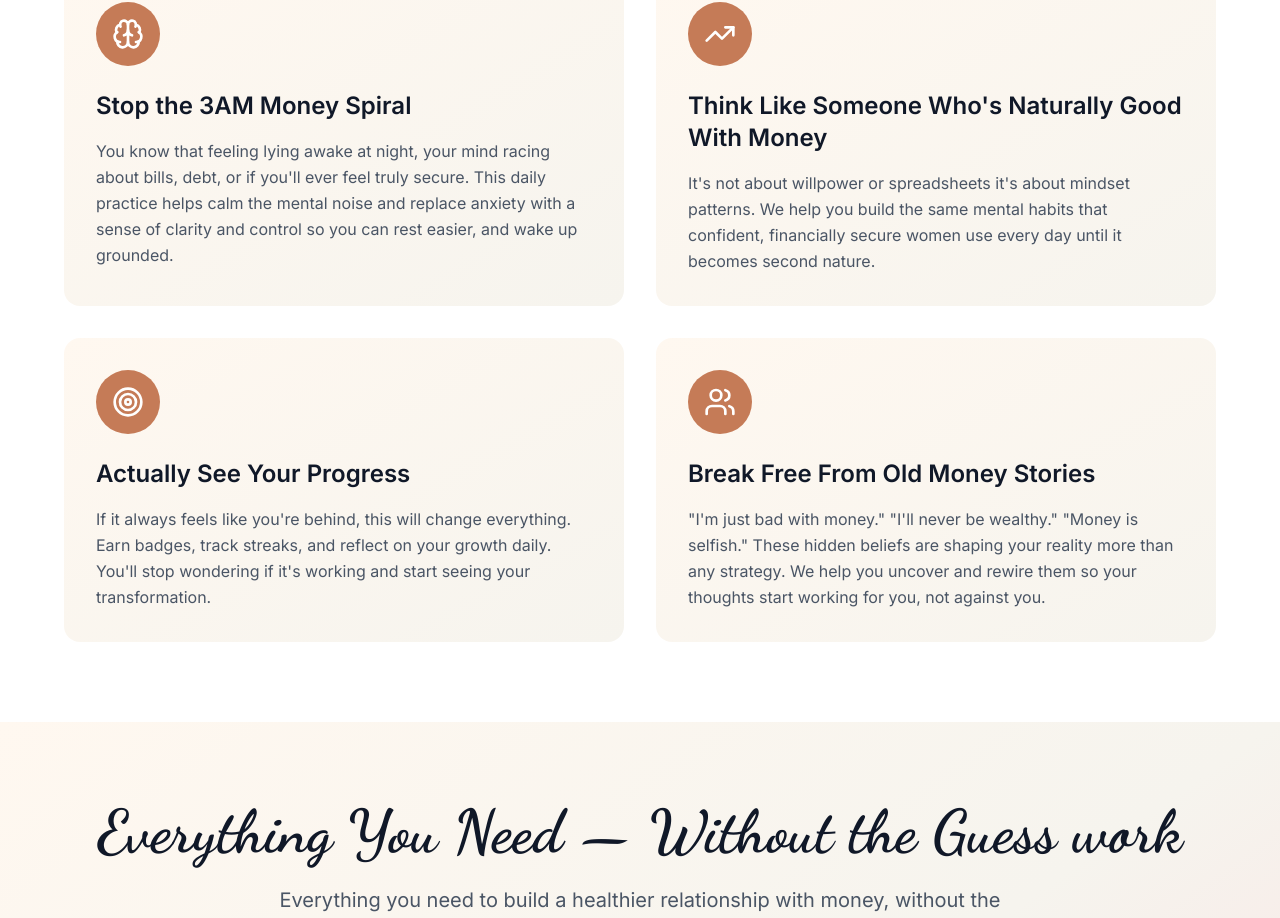
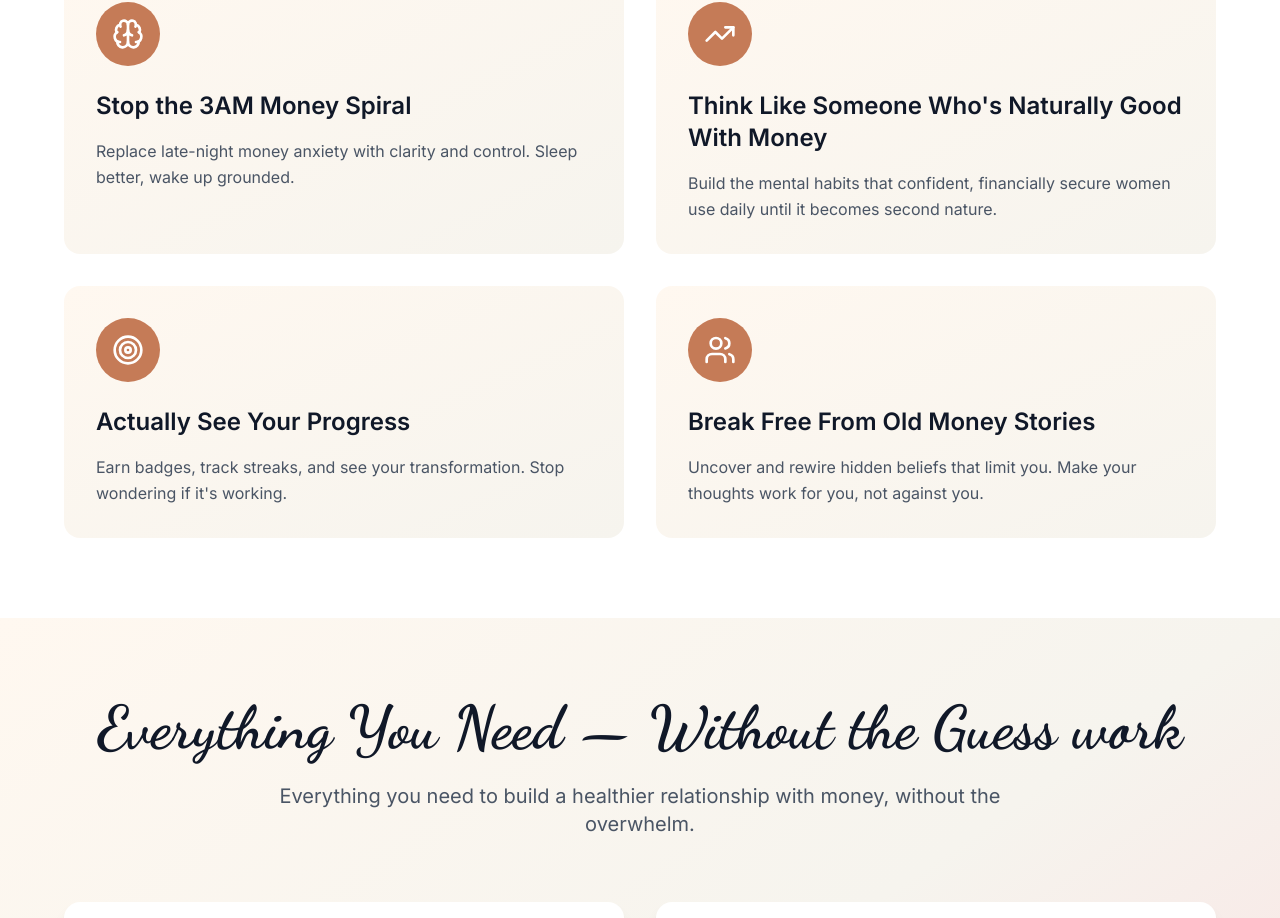
Before and after one commit to carolynjones73-create/mindful-landing, a React (Vite) app: page / in a window 1280 px wide. Shown: the part 3620-4538 px from the top of the page. Built offline with nearby package versions, Linux system fonts and the light colour scheme; no server answers.

Commit message:
Shorten benefit descriptions to fit on one line

```diff
--- a/src/components/landing/LandingPage.tsx
+++ b/src/components/landing/LandingPage.tsx
@@ -10,22 +10,22 @@ export default function LandingPage({ onGetStarted }: LandingPageProps) {
     {
       icon: Brain,
       title: "Stop the 3AM Money Spiral",
-      description: "You know that feeling lying awake at night, your mind racing about bills, debt, or if you'll ever feel truly secure. This daily practice helps calm the mental noise and replace anxiety with a sense of clarity and control so you can rest easier, and wake up grounded."
+      description: "Replace late-night money anxiety with clarity and control. Sleep better, wake up grounded."
     },
     {
       icon: TrendingUp,
       title: "Think Like Someone Who's Naturally Good With Money",
-      description: "It's not about willpower or spreadsheets it's about mindset patterns. We help you build the same mental habits that confident, financially secure women use every day until it becomes second nature."
+      description: "Build the mental habits that confident, financially secure women use daily until it becomes second nature."
     },
     {
       icon: Target,
       title: "Actually See Your Progress",
-      description: "If it always feels like you're behind, this will change everything. Earn badges, track streaks, and reflect on your growth daily. You'll stop wondering if it's working and start seeing your transformation."
+      description: "Earn badges, track streaks, and see your transformation. Stop wondering if it's working."
     },
     {
       icon: Users,
       title: "Break Free From Old Money Stories",
-      description: "\"I'm just bad with money.\" \"I'll never be wealthy.\" \"Money is selfish.\" These hidden beliefs are shaping your reality more than any strategy. We help you uncover and rewire them so your thoughts start working for you, not against you."
+      description: "Uncover and rewire hidden beliefs that limit you. Make your thoughts work for you, not against you."
     }
   ];
 
```
